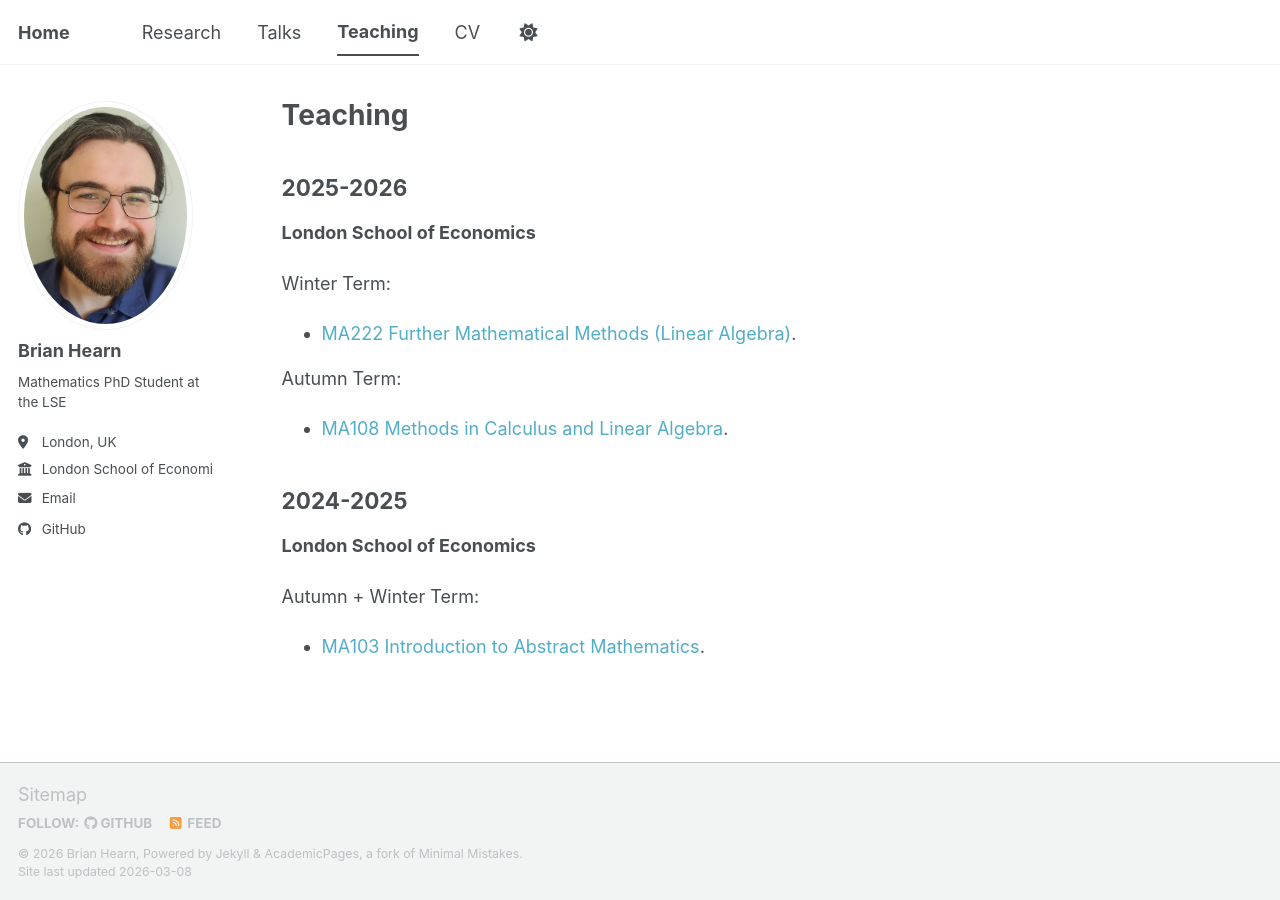
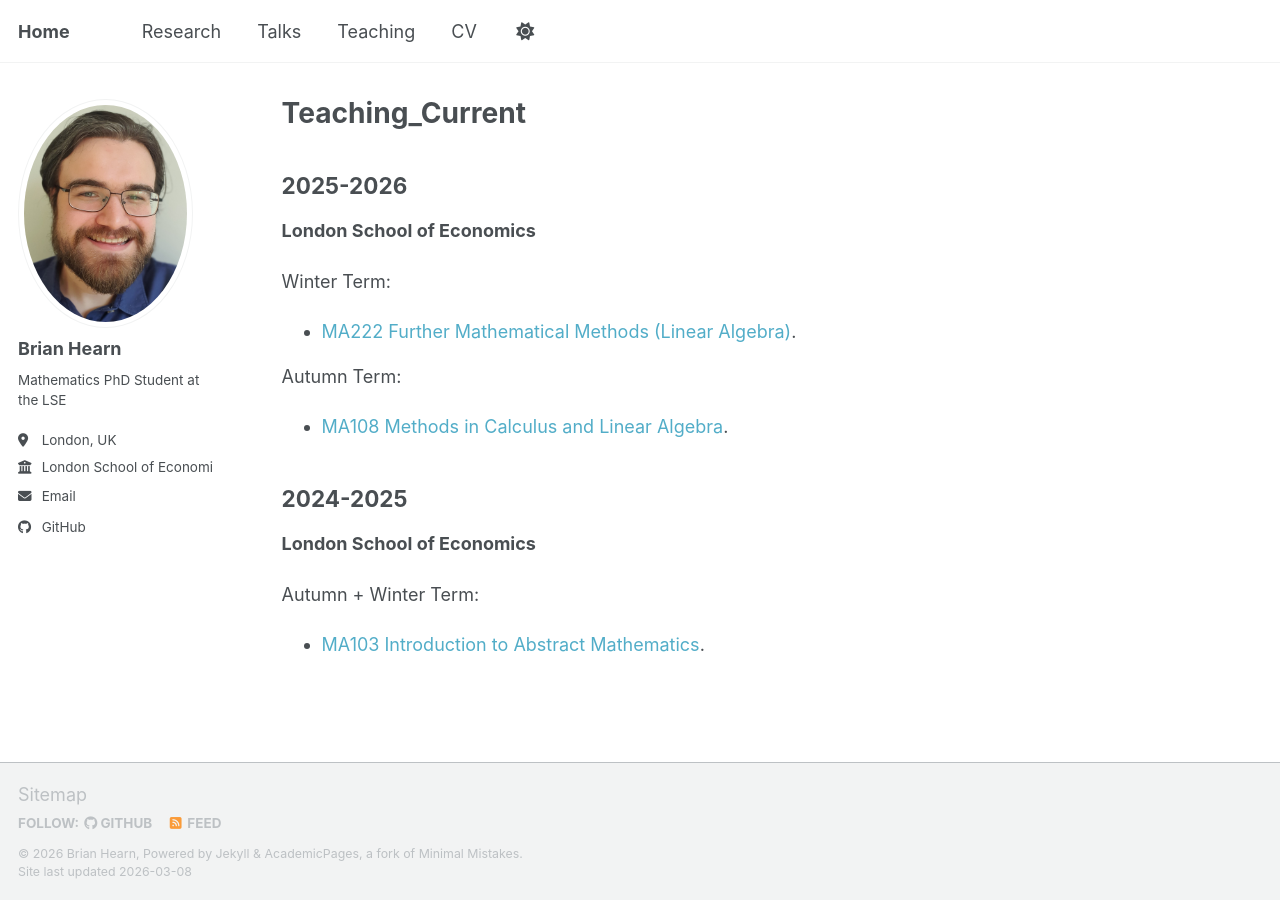
Before and after one commit to brian-hearn/brian-hearn.github.io, a Jekyll site: the page built from _pages/teaching_current.md, in a window 1280 px wide. Built offline with Jekyll 4.4.1, drawn with Linux system fonts in a browser that asks for light colours; a script bundle is joined from its source files by our own code; library files that are not in the unit come from our copies.

Commit message:
feat: more changes

```diff
--- a/_pages/teaching.html
+++ b/_pages/teaching.html
@@ -3,6 +3,8 @@
 title: "Teaching"
 permalink: /teaching/
 author_profile: true
+redirect_from:
+  - /teaching
 ---
 
 {% include base_path %}
--- a/_pages/teaching_current.md
+++ b/_pages/teaching_current.md
@@ -1,10 +1,10 @@
 ---
 layout: archive
-title: "Teaching"
-permalink: /teaching/
+title: "Teaching_Current"
+permalink: /teaching_current/
 author_profile: true
 redirect_from:
-  - /teaching
+  - /teaching_current
 ---
 
 ## 2025-2026
```
